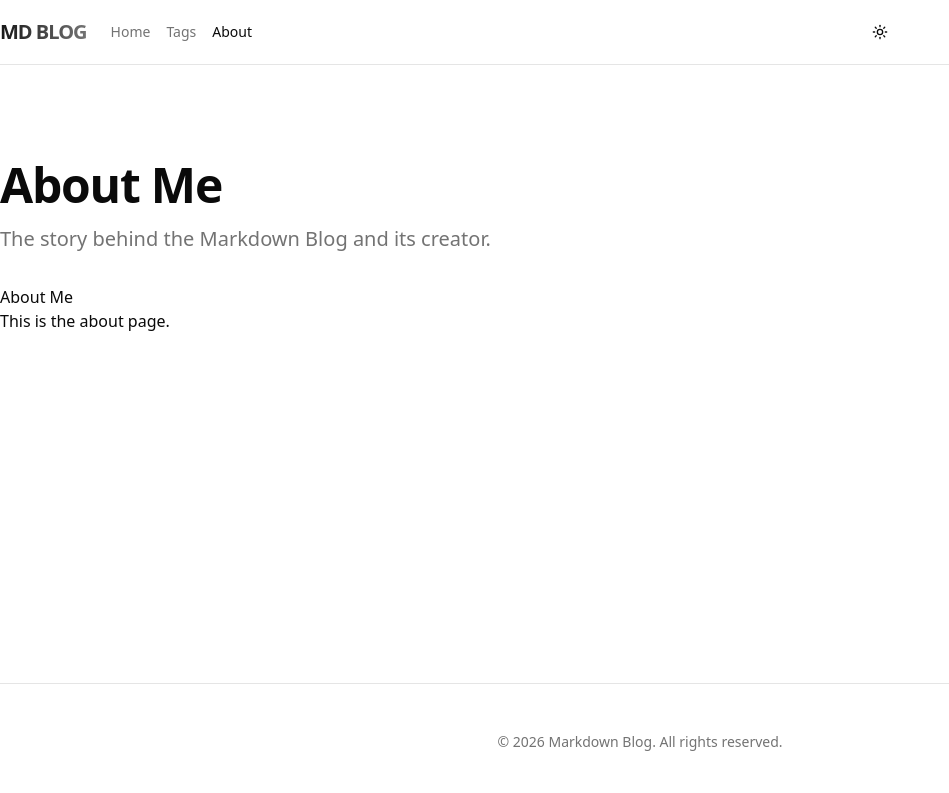
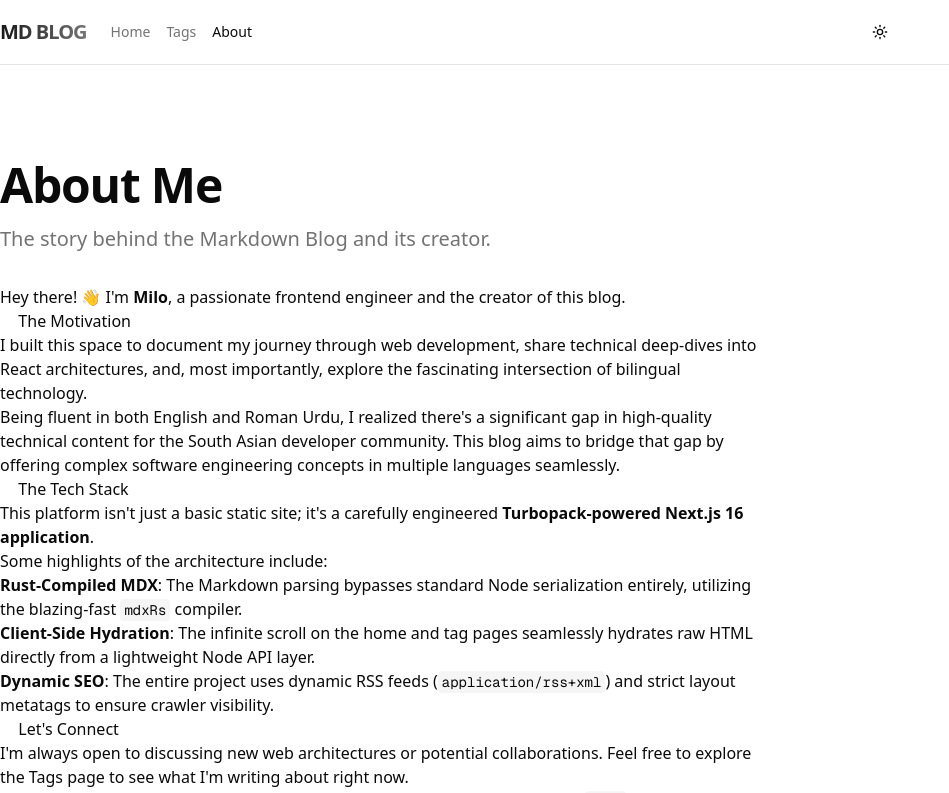
Before and after one commit to muhaimanalishah/nextjs-md-blog, a Next.js app: page /about in a window 1280 px wide. Shown: the top 793 px of the page, without its empty margins (0-949 px from the left). Built offline with nearby package versions, Linux system fonts and the light colour scheme; no server answers.

Commit message:
feat: Add mobile navigation and write about page

```diff
--- a/components/Header.tsx
+++ b/components/Header.tsx
@@ -2,6 +2,7 @@
 
 import Link from "next/link";
 import { ThemeToggle } from "./ThemeToggle";
+import { MobileNav } from "./MobileNav";
 import { usePathname } from "next/navigation";
 import { cn } from "@/lib/utils";
 
@@ -42,6 +43,7 @@ export function Header() {
         </div>
         <div className="flex items-center gap-2">
           <ThemeToggle />
+          <MobileNav />
         </div>
       </div>
     </header>
--- a/components/MobileNav.tsx
+++ b/components/MobileNav.tsx
@@ -1,3 +1,58 @@
+"use client";
+
+import { useState } from "react";
+import Link from "next/link";
+import { usePathname } from "next/navigation";
+import { Menu } from "lucide-react";
+import {
+  Sheet,
+  SheetContent,
+  SheetTrigger,
+  SheetTitle,
+} from "@/components/ui/sheet";
+import { Button } from "@/components/ui/button";
+import { cn } from "@/lib/utils";
+
+const NAV_ITEMS = [
+  { name: "Home", href: "/" },
+  { name: "Tags", href: "/tags" },
+  { name: "About", href: "/about" },
+];
+
 export function MobileNav() {
-  return <nav>Mobile Nav</nav>;
+  const [open, setOpen] = useState(false);
+  const pathname = usePathname();
+
+  return (
+    <Sheet open={open} onOpenChange={setOpen}>
+      <SheetTrigger asChild>
+        <Button variant="ghost" size="icon" className="md:hidden">
+          <Menu className="h-5 w-5" />
+          <span className="sr-only">Toggle Menu</span>
+        </Button>
+      </SheetTrigger>
+      <SheetContent side="right">
+        <SheetTitle className="text-left font-bold bg-gradient-to-r from-primary to-primary/60 bg-clip-text text-transparent mb-6">
+          MD BLOG
+        </SheetTitle>
+        <nav className="flex flex-col gap-4">
+          {NAV_ITEMS.map((item) => (
+            <Link
+              key={item.href}
+              href={item.href}
+              onClick={() => setOpen(false)}
+              className={cn(
+                "text-lg font-medium transition-colors hover:text-primary",
+                pathname === item.href
+                  ? "text-foreground"
+                  : "text-muted-foreground",
+              )}
+            >
+              {item.name}
+            </Link>
+          ))}
+        </nav>
+      </SheetContent>
+    </Sheet>
+  );
 }
--- a/content/about.mdx
+++ b/content/about.mdx
@@ -1,3 +1,22 @@
-# About Me
+Hey there! 👋 I'm **Milo**, a passionate frontend engineer and the creator of this blog.
 
-This is the about page.
+## The Motivation
+
+I built this space to document my journey through web development, share technical deep-dives into React architectures, and, most importantly, explore the fascinating intersection of bilingual technology.
+
+Being fluent in both English and Roman Urdu, I realized there's a significant gap in high-quality technical content for the South Asian developer community. This blog aims to bridge that gap by offering complex software engineering concepts in multiple languages seamlessly.
+
+## The Tech Stack
+
+This platform isn't just a basic static site; it's a carefully engineered **Turbopack-powered Next.js 16 application**.
+
+Some highlights of the architecture include:
+- **Rust-Compiled MDX**: The Markdown parsing bypasses standard Node serialization entirely, utilizing the blazing-fast `mdxRs` compiler.
+- **Client-Side Hydration**: The infinite scroll on the home and tag pages seamlessly hydrates raw HTML directly from a lightweight Node API layer.
+- **Dynamic SEO**: The entire project uses dynamic RSS feeds (`application/rss+xml`) and strict layout metatags to ensure crawler visibility.
+
+### Let's Connect
+
+I'm always open to discussing new web architectures or potential collaborations. Feel free to explore the [Tags](/tags) page to see what I'm writing about right now.
+
+*P.S. Yes, everything you see here—including this very text—is rendered purely from `.mdx` files!*
--- a/project-files/milestones.md
+++ b/project-files/milestones.md
@@ -49,7 +49,7 @@
 ### Milestone 5 — Components ✅ (Partial)
 
 - [x] `Header.tsx` — Nav, dark mode toggle, lang toggle, hamburger menu
-- [ ] `MobileNav.tsx` — Sheet drawer for mobile (Deferred)
+- [x] `MobileNav.tsx` — Sheet drawer for mobile
 - [x] `PostCard.tsx` — Cover image, title, date, excerpt, tags
 - [x] `TagBadge.tsx` — Clickable tag pill linking to `/tags/[tag]`
 - [x] `LangToggle.tsx` — Plain `next/link`: `/blog/[slug]` ↔ `/blog/[slug]/ur`. Hidden if `hasUrdu: false`
@@ -90,4 +90,4 @@
 - [ ] Infinite scroll testing — correct batch order, Skeleton state, end of list behavior
 - [ ] RSS feed validation — test in an actual RSS reader
 - [ ] Lighthouse audit (performance, SEO, accessibility)
-- [ ] Write real `content/about.mdx`
+- [x] Write real `content/about.mdx`
```
